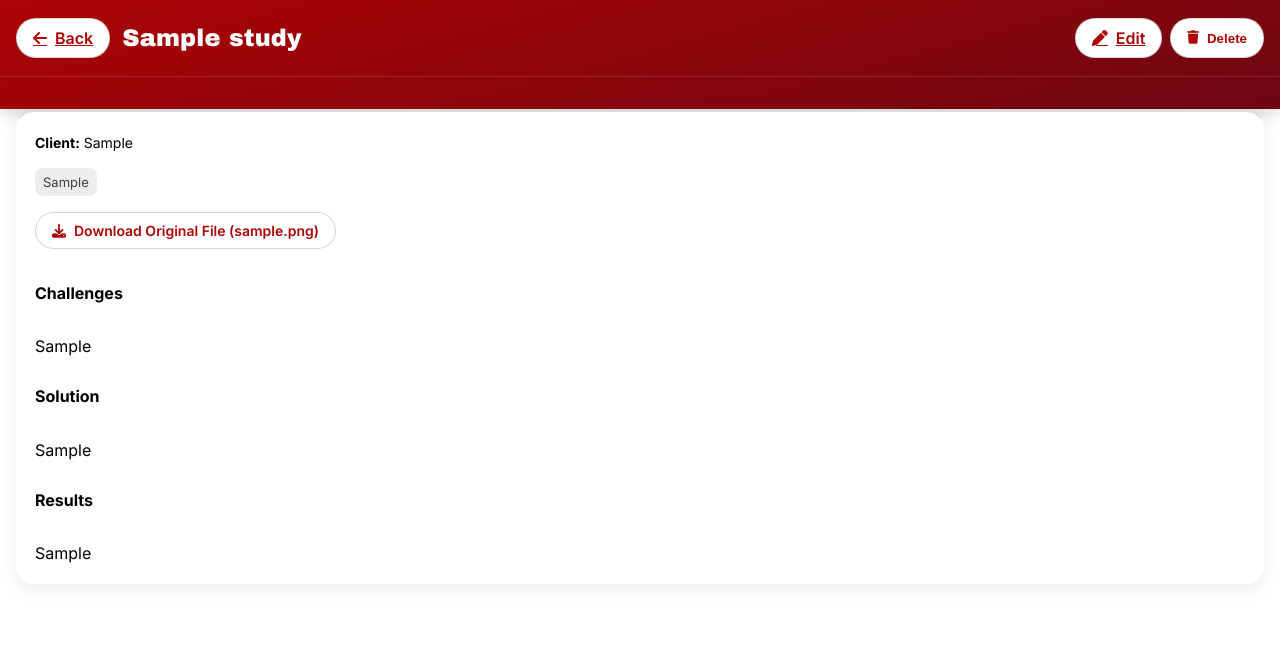
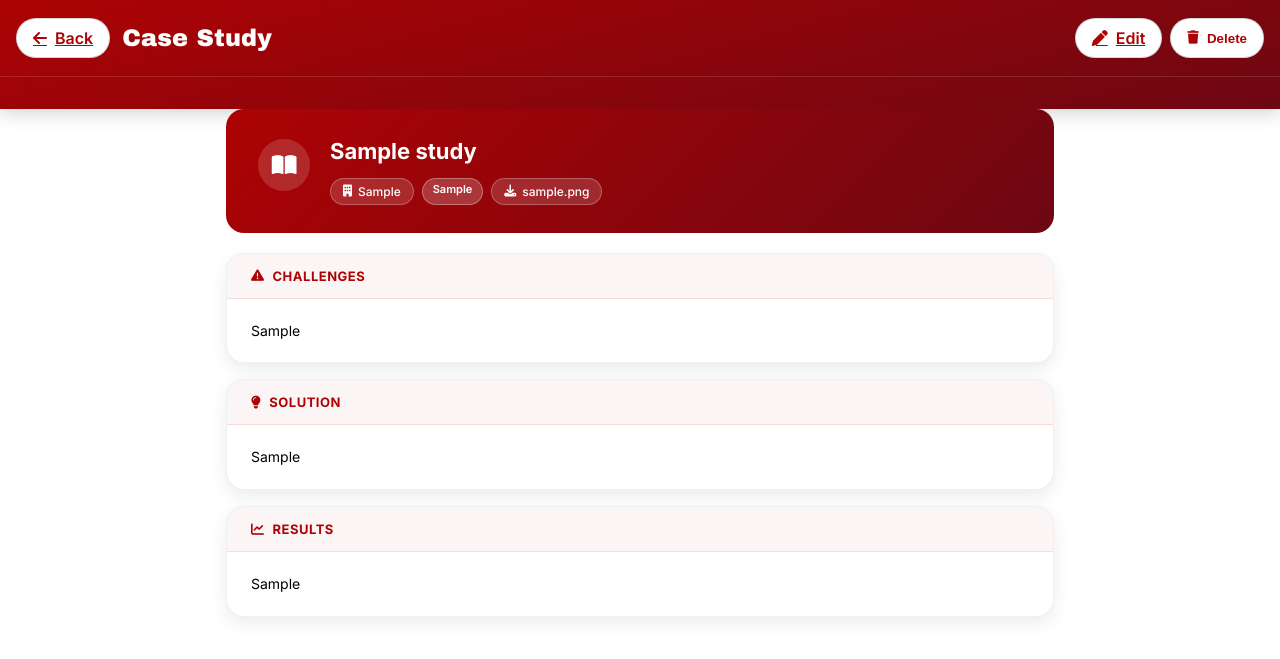
Before and after one commit to kadin-internship/JBJ-Contact-List, a Flask app: page /case-studies/1 in a window 1280 px wide. Shown: the top 659 px of the page. Run offline with Flask 3, Linux system fonts and the light colour scheme; a user stored in the database is signed in; tables that the repository leaves empty hold one stand-in row (values such as "Sample post"); some libraries are stand-ins or nearby versions.

Commit message:
Redesign case studies list and detail pages
- List: card grid with red gradient header, sector badge, client, preview text
- Detail: red hero banner with title/client/sector/download, each section
  in its own labeled card (Challenges, Solution, Results)
- Fix extracted PDF text displaying one word per line by removing pre-wrap

Co-Authored-By: Claude Sonnet 4.6 <noreply@anthropic.com>

```diff
--- a/static/css/style.css
+++ b/static/css/style.css
@@ -448,3 +448,32 @@ main{padding:24px 0}
 .bar-row-clickable{cursor:pointer;border-radius:8px;padding:4px;margin:-4px}
 .bar-row-clickable:hover{background:rgba(173,3,4,0.06)}
 .bar-row-clickable:hover .bar-fill{background:var(--maroon-dark)}
+
+/* Case studies */
+.cs-search-bar{background:var(--bg);border-radius:var(--radius);box-shadow:var(--card-shadow);padding:20px;border:1px solid rgba(148,153,156,0.15)}
+.cs-grid{display:grid;grid-template-columns:repeat(auto-fill,minmax(280px,1fr));gap:20px}
+.cs-card{display:flex;flex-direction:column;gap:10px;background:var(--bg);border-radius:var(--radius);box-shadow:var(--card-shadow);padding:0;border:1px solid rgba(148,153,156,0.15);text-decoration:none;color:inherit;overflow:hidden;transition:transform 0.15s,box-shadow 0.15s}
+.cs-card:hover{transform:translateY(-3px);box-shadow:0 14px 28px rgba(0,0,0,0.12)}
+.cs-card-header{background:linear-gradient(135deg,var(--maroon),#6d0712);padding:16px 18px;display:flex;align-items:center;justify-content:space-between;gap:8px}
+.cs-card-icon{width:36px;height:36px;border-radius:50%;background:rgba(255,255,255,0.15);display:flex;align-items:center;justify-content:center;color:#fff;font-size:16px;flex-shrink:0}
+.cs-card-meta{display:flex;gap:6px;flex-wrap:wrap;justify-content:flex-end}
+.cs-sector-badge{display:inline-block;padding:3px 10px;border-radius:999px;font-size:11px;font-weight:600;background:rgba(255,255,255,0.2);color:#fff;border:1px solid rgba(255,255,255,0.3)}
+.cs-attachment-badge{display:inline-block;padding:3px 10px;border-radius:999px;font-size:11px;font-weight:500;background:rgba(255,255,255,0.1);color:rgba(255,255,255,0.8)}
+.cs-card-title{font-size:15px;font-weight:700;padding:14px 18px 0;color:var(--black);line-height:1.3;margin:0}
+.cs-card-client{font-size:13px;color:var(--muted);padding:0 18px;display:flex;align-items:center;gap:6px}
+.cs-card-preview{font-size:13px;color:var(--muted);padding:0 18px;line-height:1.5;margin:0;display:-webkit-box;-webkit-line-clamp:3;-webkit-box-orient:vertical;overflow:hidden}
+.cs-card-footer{margin-top:auto;padding:12px 18px;font-size:12px;font-weight:600;color:var(--maroon);border-top:1px solid rgba(148,153,156,0.1)}
+.cs-empty{text-align:center;padding:60px 20px;display:flex;flex-direction:column;align-items:center;gap:12px;color:var(--muted)}
+
+/* Case study detail */
+.cs-detail-hero{background:linear-gradient(135deg,var(--maroon),#6d0712);border-radius:var(--radius);padding:28px 32px;display:flex;gap:20px;align-items:flex-start;margin-bottom:20px;color:#fff}
+.cs-detail-hero-icon{width:52px;height:52px;border-radius:50%;background:rgba(255,255,255,0.15);display:flex;align-items:center;justify-content:center;font-size:22px;flex-shrink:0;margin-top:2px}
+.cs-detail-hero-body{flex:1;min-width:0}
+.cs-detail-title{font-size:22px;font-weight:700;margin:0 0 12px;color:#fff;line-height:1.3}
+.cs-detail-badges{display:flex;gap:8px;flex-wrap:wrap}
+.cs-detail-badge{display:inline-flex;align-items:center;gap:6px;padding:5px 12px;border-radius:999px;font-size:12px;font-weight:500;background:rgba(255,255,255,0.15);color:#fff;border:1px solid rgba(255,255,255,0.25);text-decoration:none}
+.cs-detail-badge-link:hover{background:rgba(255,255,255,0.25)}
+.cs-detail-hero .cs-sector-badge{background:rgba(255,255,255,0.2);color:#fff;border-color:rgba(255,255,255,0.3)}
+.cs-section{background:var(--bg);border-radius:var(--radius);box-shadow:var(--card-shadow);border:1px solid rgba(148,153,156,0.15);margin-bottom:16px;overflow:hidden}
+.cs-section-label{padding:14px 24px;font-size:13px;font-weight:700;text-transform:uppercase;letter-spacing:0.5px;color:var(--maroon);background:rgba(173,3,4,0.04);border-bottom:1px solid rgba(173,3,4,0.1);display:flex;align-items:center;gap:8px}
+.cs-section-body{padding:20px 24px;font-size:14px;line-height:1.7;color:var(--black)}
--- a/templates/case_study_detail.html
+++ b/templates/case_study_detail.html
@@ -15,7 +15,7 @@
     <div class="container header-inner">
       <div class="brand">
         <a href="/case-studies" class="btn"><i class="fas fa-arrow-left"></i> Back</a>
-        <h2>{{ cs.title }}</h2>
+        <h2>Case Study</h2>
       </div>
       {% if current_user.is_admin %}
       <div style="display:flex;gap:8px;">
@@ -26,36 +26,58 @@
     </div>
   </header>
 
-  <main class="container admin-area">
-    <section class="card">
-      {% if cs.client %}<div class="detail-row"><strong>Client:</strong> {{ cs.client }}</div>{% endif %}
-      {% if cs.sector %}<div class="detail-row" style="margin-top:6px;"><span class="flag flag-info">{{ cs.sector }}</span></div>{% endif %}
+  <main class="container admin-area" style="max-width:860px;">
+
+    <!-- Hero header -->
+    <div class="cs-detail-hero">
+      <div class="cs-detail-hero-icon"><i class="fas fa-book-open"></i></div>
+      <div class="cs-detail-hero-body">
+        <h1 class="cs-detail-title">{{ cs.title }}</h1>
+        <div class="cs-detail-badges">
+          {% if cs.client %}
+          <span class="cs-detail-badge"><i class="fas fa-building"></i> {{ cs.client }}</span>
+          {% endif %}
+          {% if cs.sector %}
+          <span class="cs-sector-badge">{{ cs.sector }}</span>
+          {% endif %}
           {% if cs.file_name %}
-      <div class="detail-row" style="margin-top:6px;">
-        <a class="btn" href="/case-studies/{{ cs.id }}/file"><i class="fas fa-download"></i> Download Original File ({{ cs.file_name }})</a>
+          <a class="cs-detail-badge cs-detail-badge-link" href="/case-studies/{{ cs.id }}/file">
+            <i class="fas fa-download"></i> {{ cs.file_name }}
+          </a>
+          {% endif %}
+        </div>
+      </div>
+    </div>
+
+    <!-- Sections -->
+    {% if cs.challenges %}
+    <div class="cs-section">
+      <div class="cs-section-label"><i class="fas fa-triangle-exclamation"></i> Challenges</div>
+      <div class="cs-section-body">{{ cs.challenges }}</div>
     </div>
     {% endif %}
 
-      {% if cs.challenges %}
-      <h4 style="margin-top:18px;">Challenges</h4>
-      <div class="case-study-text">{{ cs.challenges }}</div>
-      {% endif %}
-
     {% if cs.solution %}
-      <h4 style="margin-top:18px;">Solution</h4>
-      <div class="case-study-text">{{ cs.solution }}</div>
+    <div class="cs-section">
+      <div class="cs-section-label"><i class="fas fa-lightbulb"></i> Solution</div>
+      <div class="cs-section-body">{{ cs.solution }}</div>
+    </div>
     {% endif %}
 
     {% if cs.results %}
-      <h4 style="margin-top:18px;">Results</h4>
-      <div class="case-study-text">{{ cs.results }}</div>
+    <div class="cs-section">
+      <div class="cs-section-label"><i class="fas fa-chart-line"></i> Results</div>
+      <div class="cs-section-body">{{ cs.results }}</div>
+    </div>
     {% endif %}
 
     {% if cs.extracted_text and not (cs.challenges or cs.solution or cs.results) %}
-      <h4 style="margin-top:18px;">Document Text</h4>
-      <div class="case-study-text">{{ cs.extracted_text }}</div>
+    <div class="cs-section">
+      <div class="cs-section-label"><i class="fas fa-file-lines"></i> Document Text</div>
+      <div class="cs-section-body">{{ cs.extracted_text }}</div>
+    </div>
     {% endif %}
-    </section>
+
   </main>
 
   {% if current_user.is_admin %}
@@ -63,11 +85,8 @@
     document.getElementById('deleteCaseStudyBtn').addEventListener('click', async () => {
       if (!confirm('Delete "{{ cs.title }}"? This cannot be undone.')) return
       const res = await fetch('/api/case-studies/{{ cs.id }}', { method: 'DELETE' })
-      if (res.ok) {
-        window.location.href = '/case-studies'
-      } else {
-        alert('Could not delete this case study.')
-      }
+      if (res.ok) window.location.href = '/case-studies'
+      else alert('Could not delete this case study.')
     })
   </script>
   {% endif %}
```
Also changed, not shown: templates/case_studies.html (+36 -16 lines). Lines whose indentation alone changed are shown as unchanged.
